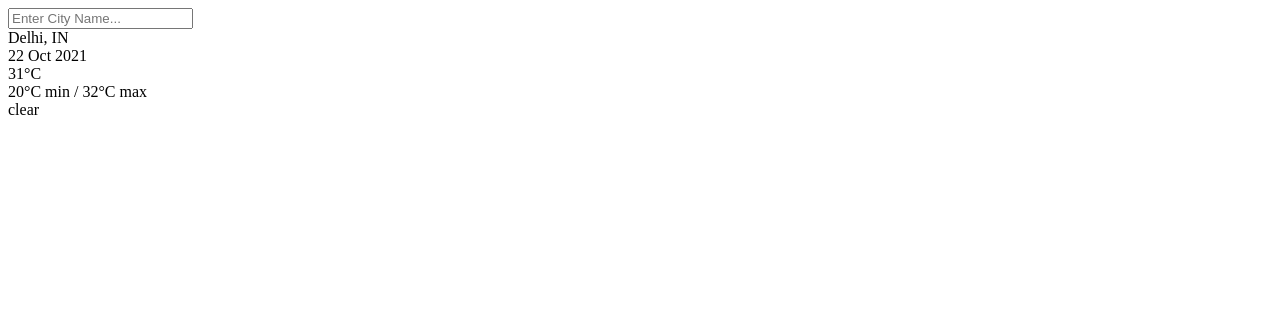
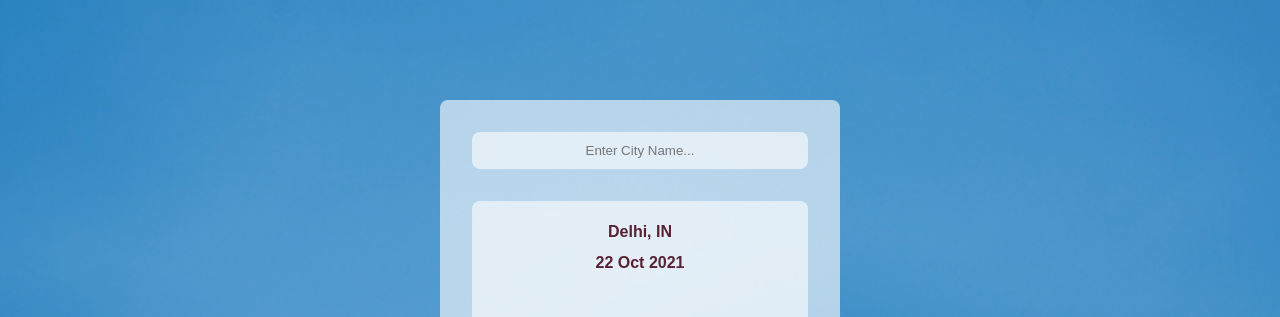
Before and after one commit to divyankbhalla/weather-app, a plain HTML site: page index.html in a window 1280 px wide. Shown: the top 317 px of the page. Drawn offline with Linux system fonts and the light colour scheme.

Commit message:
Update index.html

```diff
--- a/index.html
+++ b/index.html
@@ -4,6 +4,8 @@
     <meta charset="UTF-8">
     <meta http-equiv="X-UA-Compatible" content="IE=edge">
     <meta name="viewport" content="width=device-width, initial-scale=1.0">
+    <!-- CSS link -->
+    <link rel="stylesheet" href="style.css">
     <title>Weather App</title>
 </head>
 <body>
@@ -16,17 +18,19 @@
         <div class="weather-body">
             <div class="location-details">
                 <div class="city-name" id="city-name">Delhi, IN</div>
-                <div class="date" id="city-name">22 Oct 2021</div>
+                <div class="date" id="date">22 Oct 2021</div>
             </div>
 
             <div class="weather-status">
                 <div class="temp" id="temp">31&deg;C</div>
                 <div class="min-max" id="min-max">20&deg;C min / 32&deg;C max</div>
-                <div class="weather">clear</div>
+                <div class="weather" id="weather">clear</div>
                 <div class="img"></div>
             </div>
         </div>
 
     </div>
+
+    <script src="script.js"></script>
 </body>
 </html>
```
